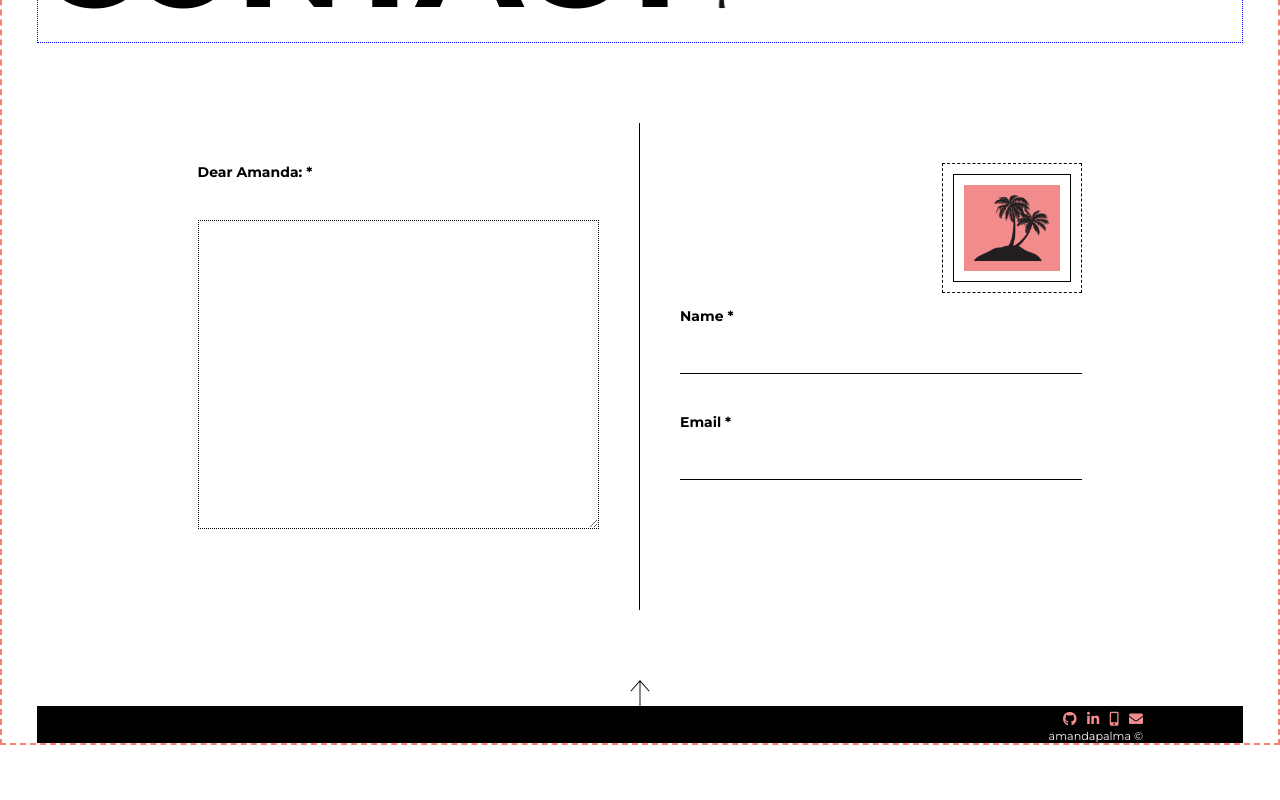
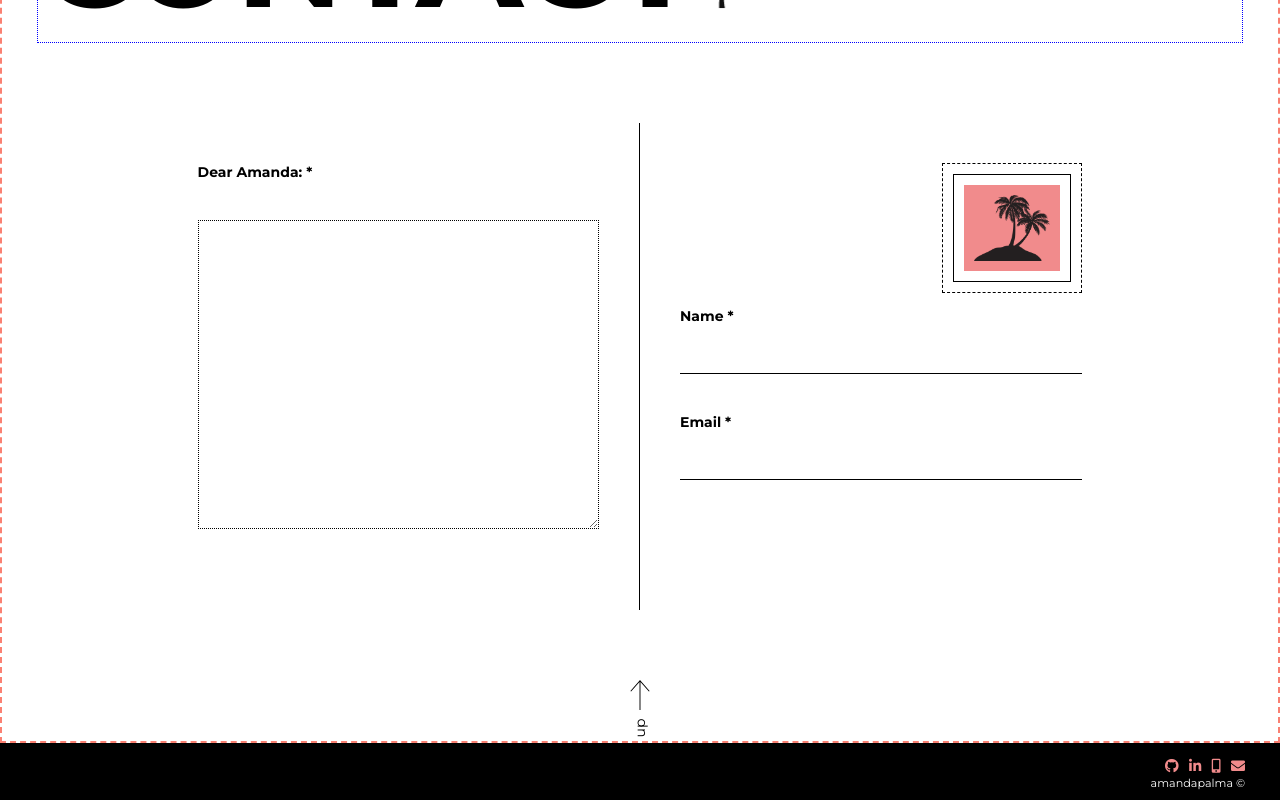
Before and after one commit to amandapalma/portfolio-amandapalma, a React (Create React App) app: page / in a window 1280 px wide. Shown: the part 2799-3599 px from the top of the page. Before the commit the page ends 3544 px from the top, so only its background shows below. Built offline with nearby package versions, Linux system fonts and the light colour scheme.

Commit message:
fix footer styles

```diff
--- a/src/components/Footer.js
+++ b/src/components/Footer.js
@@ -2,59 +2,16 @@ import React from "react";
 import SSMMlinks from "./SSMMlinks";
 import "../stylesheets/footer.scss";
 
-const Footer = ()=>{return(
-    <footer className="footer" >
-        <SSMMlinks ></SSMMlinks>
-        {/* <ul className="footer__ssmmfooter">
-          <li className="icon">
-            <a
-              ClassName="footerGH"
-              href="https://github.com/amandapalma"
-              alt="github"
-              target="_blank"
-              rel="noopener noreferrer"
-            >
-              <i className="fab fa-github"></i>
-            </a>
-          </li>
-          <li className="icon">
-            <a
-              ClassName="footerLin"
-              href="https://www.linkedin.com/in/amanda~palma/"
-              alt="linkedin"
-              target="_blank"
-              rel="noopener noreferrer"
-            >
-              <i className="fab fa-linkedin-in"></i>
-            </a>
-          </li>
-          <li className="icon">
-            <a
-              ClassName="footerTel"
-              href="callto:0034687508122"
-              alt="telephone"
-              target="_blank"
-              rel="noopener noreferrer"
-            >
-              <i className="fas fa-mobile-alt"></i>
-            </a>
-          </li>
-          <li className="icon">
-            <a
-              ClassName="footerMail"
-              href="mailto:amandapalma00@gmail.com"
-              alt="email"
-              target="_blank"
-              rel="noopener noreferrer"
-            >
-              <i className="fas fa-envelope"></i>
-            </a>
-          </li>
-        </ul> */}
+const Footer = () => {
+  return (
+    <footer className="footer">
+      <div className="footer__contain">
+        <SSMMlinks></SSMMlinks>
         <span className="footer__copy">
           <small>amandapalma ©</small>
         </span>
-      </footer>
-      )
-}
+      </div>
+    </footer>
+  );
+};
 export default Footer;
--- a/src/stylesheets/App.scss
+++ b/src/stylesheets/App.scss
@@ -3,7 +3,7 @@
 @import "../stylesheets/variables.scss";
 
 //MAIN
-.App {
+.main {
   border: 2px dashed salmon;
 
   margin: auto;
@@ -11,9 +11,8 @@
   position: relative;
 
   @include tablet {
-    padding-left: 35px;
-    padding-right: 35px;
-    padding-top: 35px;
+    padding: 35px;
+
   }
   // background-color: lightcyan;
 }
--- a/src/stylesheets/footer.scss
+++ b/src/stylesheets/footer.scss
@@ -29,12 +29,14 @@
 // }
 
 .footer {
-    background-color: $color-dark;
-    padding-right:100px;
+  background-color: $color-dark;
 
+  &__contain {
+    padding: 10px 35px 10px 0px;
     display: flex;
     flex-direction: column;
     align-items: flex-end;
     color: $color-light;
     list-style: none;
   }
+}
```
